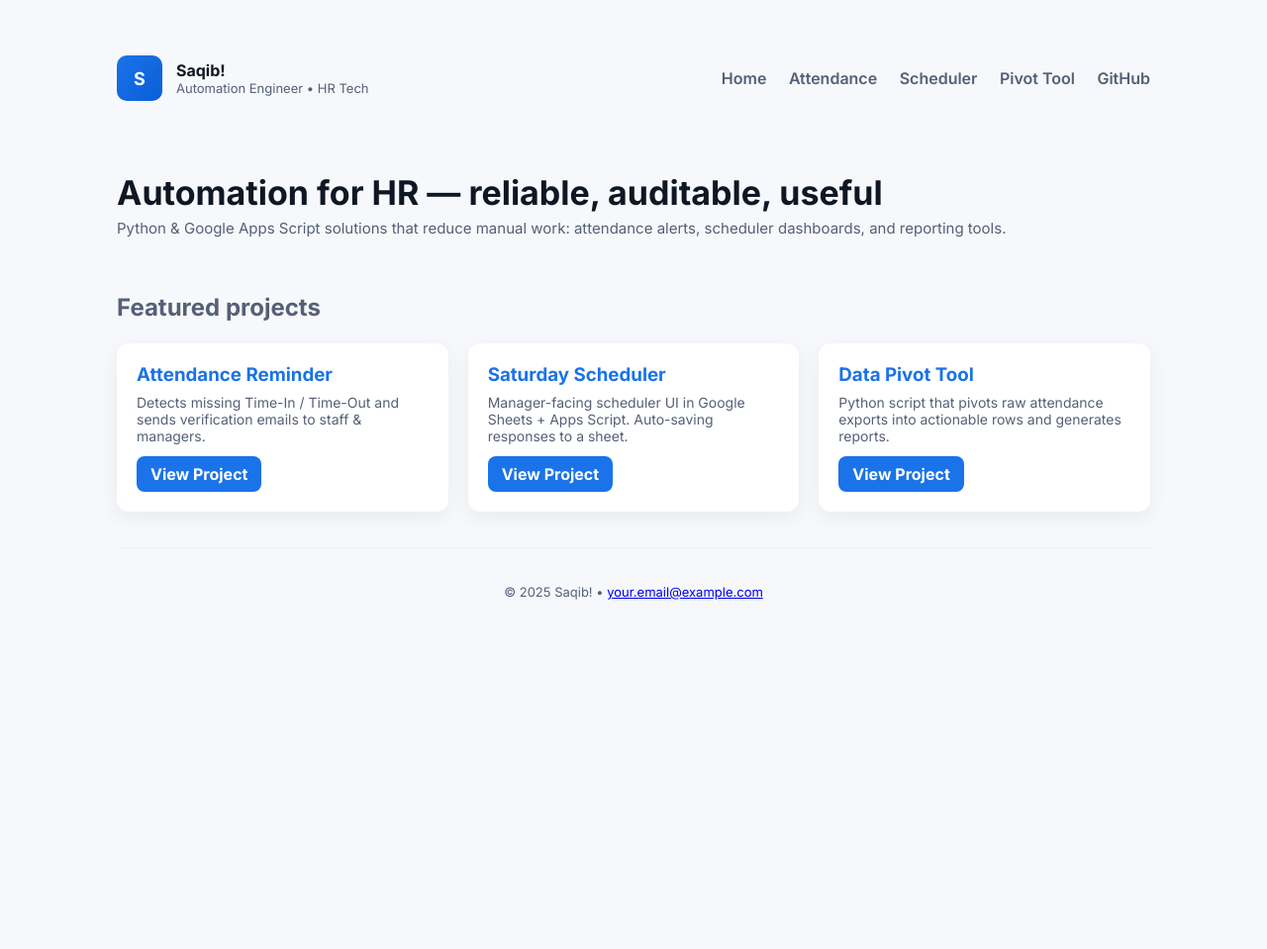
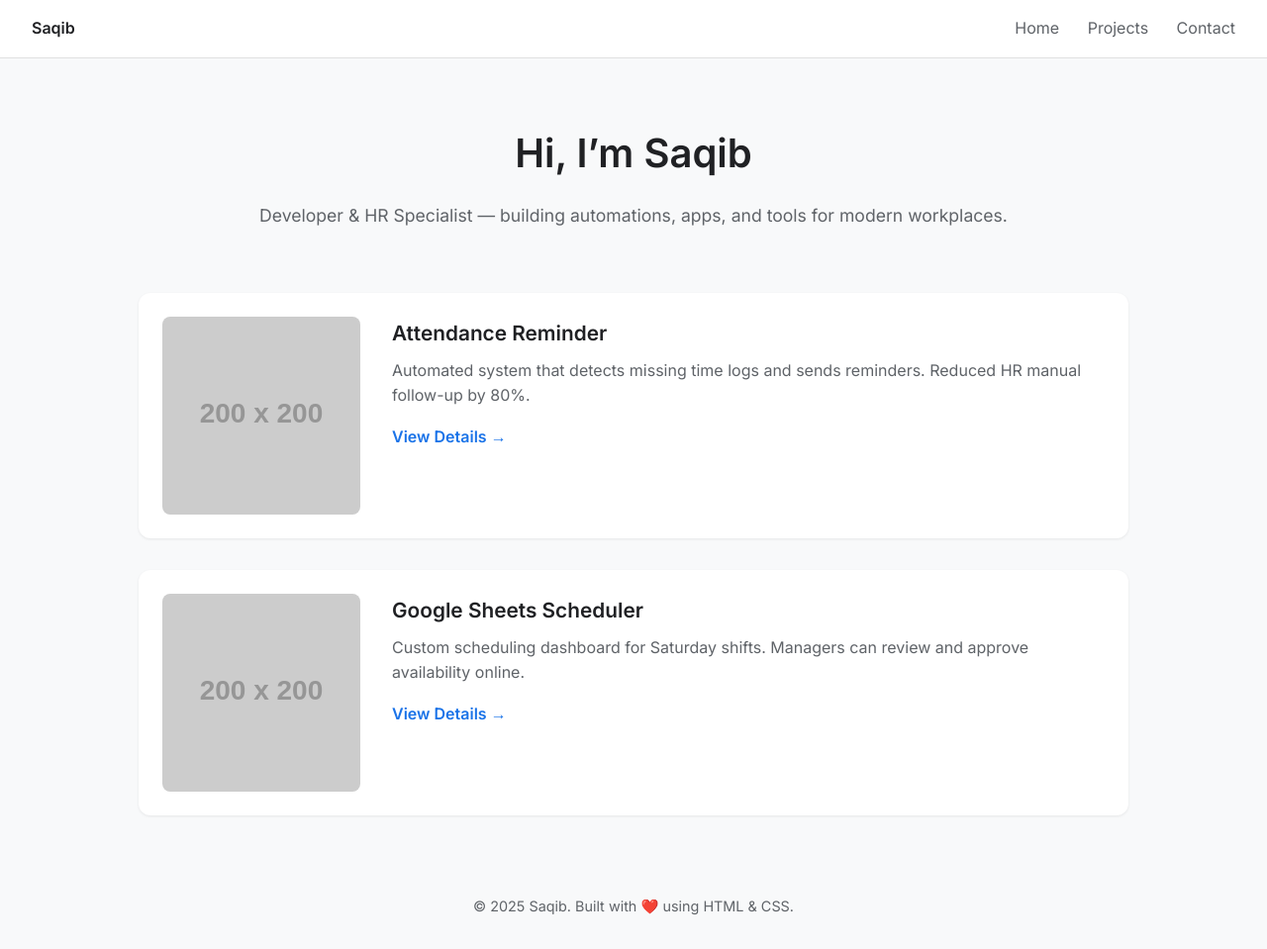
Before and after one commit to saqib-priv/portfolio, a plain HTML site: page index.html in a window 1280 px wide. Shown: the whole page at 99% size. Before the commit the page ends 800 px from the top, so only its background shows below. Drawn offline with Linux system fonts and the light colour scheme; placeholder pictures from the web are drawn by us.

Commit message:
Update index.html

```diff
--- a/index.html
+++ b/index.html
@@ -1,62 +1,120 @@
-<!doctype html>
+<!DOCTYPE html>
 <html lang="en">
 <head>
-  <meta charset="utf-8"/>
-  <meta name="viewport" content="width=device-width,initial-scale=1"/>
-  <title>Saqib — Automation & HR Tech Portfolio</title>
-  <link href="https://fonts.googleapis.com/css2?family=Inter:wght@400;600;700&display=swap" rel="stylesheet">
-  <link rel="stylesheet" href="style.css">
+  <meta charset="UTF-8">
+  <meta name="viewport" content="width=device-width, initial-scale=1.0">
+  <title>Saqib Portfolio</title>
+  <link href="https://fonts.googleapis.com/css2?family=Inter:wght@400;600&display=swap" rel="stylesheet">
+  <style>
+    :root {
+      --accent: #1a73e8; /* Google blue */
+      --text: #202124;
+      --muted: #5f6368;
+      --bg: #f8f9fa;
+      --card: #fff;
+    }
+    body {
+      margin: 0;
+      font-family: 'Inter', sans-serif;
+      background: var(--bg);
+      color: var(--text);
+      line-height: 1.6;
+    }
+    header {
+      position: sticky; top:0; background:var(--card);
+      border-bottom:1px solid #e0e0e0;
+      display:flex; justify-content:space-between; align-items:center;
+      padding:1rem 2rem; z-index:1000;
+    }
+    header a { text-decoration:none; color:var(--muted); margin-left:1.5rem; font-weight:500; }
+    header a:hover { color:var(--accent); }
+
+    .hero {
+      max-width:900px; margin:4rem auto; text-align:center;
+    }
+    .hero h1 { font-size:2.5rem; margin-bottom:0.5rem; }
+    .hero p { color:var(--muted); font-size:1.1rem; }
+
+    .projects {
+      max-width:1000px; margin:3rem auto; padding:0 1.5rem;
+    }
+    .project {
+      display:flex; gap:2rem; margin-bottom:2rem; padding:1.5rem;
+      background:var(--card); border-radius:12px;
+      box-shadow:0 1px 3px rgba(0,0,0,0.08);
+      opacity:0; transform:translateY(20px); transition:all .6s ease;
+    }
+    .project.visible { opacity:1; transform:translateY(0); }
+    .project img { width:200px; border-radius:8px; object-fit:cover; }
+    .project h3 { margin:0; font-size:1.3rem; }
+    .project p { margin:.5rem 0 1rem; color:var(--muted); }
+    .project a { color:var(--accent); font-weight:600; text-decoration:none; }
+    .project a:hover { text-decoration:underline; }
+
+    .loader {
+      width:40px; height:40px; border:4px solid #ccc;
+      border-top:4px solid var(--accent);
+      border-radius:50%; animation:spin 1s linear infinite;
+      margin:4rem auto;
+    }
+    @keyframes spin { to { transform:rotate(360deg); } }
+
+    footer {
+      text-align:center; padding:2rem; color:var(--muted); font-size:.9rem;
+    }
+  </style>
 </head>
 <body>
-  <div class="container">
-    <header class="header">
-      <div class="brand">
-        <div class="logo">S</div>
-        <div>
-          <div style="font-weight:700">Saqib!</div>
-          <div style="font-size:13px;color:var(--muted)">Automation Engineer • HR Tech</div>
-        </div>
-      </div>
-      <nav class="nav">
-        <a href="index.html">Home</a>
-        <a href="attendance.html">Attendance</a>
-        <a href="scheduler.html">Scheduler</a>
-        <a href="pivot.html">Pivot Tool</a>
-        <a href="https://github.com/saqib-priv" target="_blank">GitHub</a>
+
+<header>
+  <div><strong>Saqib</strong></div>
+  <nav>
+    <a href="#">Home</a>
+    <a href="#projects">Projects</a>
+    <a href="#contact">Contact</a>
   </nav>
 </header>
 
 <section class="hero">
-      <h1>Automation for HR — reliable, auditable, useful</h1>
-      <p>Python & Google Apps Script solutions that reduce manual work: attendance alerts, scheduler dashboards, and reporting tools.</p>
+  <h1>Hi, I’m Saqib</h1>
+  <p>Developer & HR Specialist — building automations, apps, and tools for modern workplaces.</p>
 </section>
 
-    <section>
-      <h2 style="color:var(--muted);margin-bottom:8px">Featured projects</h2>
-      <div class="grid">
-        <article class="card">
+<div class="loader" id="loader"></div>
+
+<section class="projects" id="projects" style="display:none;">
+  <div class="project">
+    <img src="https://via.placeholder.com/200" alt="Project Screenshot">
+    <div>
       <h3>Attendance Reminder</h3>
-          <p>Detects missing Time-In / Time-Out and sends verification emails to staff & managers.</p>
-          <a class="btn" href="attendance.html">View Project</a>
-        </article>
-
-        <article class="card">
-          <h3>Saturday Scheduler</h3>
-          <p>Manager-facing scheduler UI in Google Sheets + Apps Script. Auto-saving responses to a sheet.</p>
-          <a class="btn" href="scheduler.html">View Project</a>
-        </article>
-
-        <article class="card">
-          <h3>Data Pivot Tool</h3>
-          <p>Python script that pivots raw attendance exports into actionable rows and generates reports.</p>
-          <a class="btn" href="pivot.html">View Project</a>
-        </article>
+      <p>Automated system that detects missing time logs and sends reminders. Reduced HR manual follow-up by 80%.</p>
+      <a href="#">View Details →</a>
+    </div>
+  </div>
+  <div class="project">
+    <img src="https://via.placeholder.com/200" alt="Project Screenshot">
+    <div>
+      <h3>Google Sheets Scheduler</h3>
+      <p>Custom scheduling dashboard for Saturday shifts. Managers can review and approve availability online.</p>
+      <a href="#">View Details →</a>
+    </div>
   </div>
 </section>
 
-    <footer class="footer">
-      © 2025 Saqib! • <a href="mailto:your.email@example.com">your.email@example.com</a>
+<footer>
+  © 2025 Saqib. Built with ❤️ using HTML & CSS.
 </footer>
-  </div>
+
+<script>
+  // Simulate loading
+  setTimeout(()=>{
+    document.getElementById('loader').style.display="none";
+    document.querySelector('.projects').style.display="block";
+    document.querySelectorAll('.project').forEach((p,i)=>{
+      setTimeout(()=>p.classList.add('visible'), i*200);
+    });
+  },1500);
+</script>
+
 </body>
 </html>
```
Lines whose indentation alone changed are shown as unchanged.
